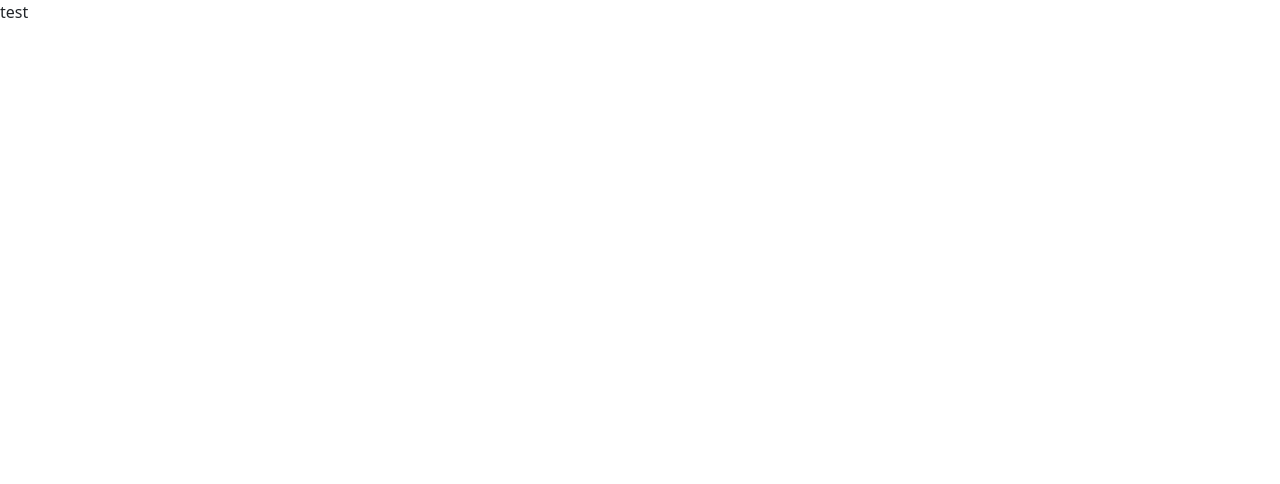
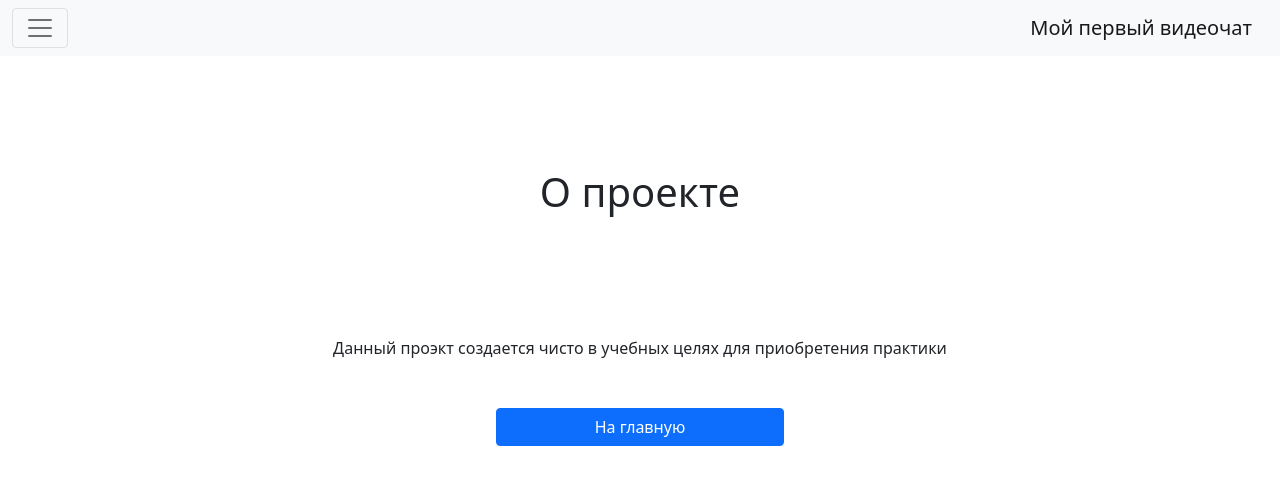
Before and after one commit to PGVlasov/my-video-chat, a React (Create React App) app: page /about in a window 1280 px wide. Shown: the top 484 px of the page. Built offline with nearby package versions, Linux system fonts and the light colour scheme.

Commit message:
router and pages added

```diff
--- a/src/App.js
+++ b/src/App.js
@@ -1,10 +1,22 @@
 import "bootstrap/dist/css/bootstrap.min.css";
+import { BrowserRouter, Routes, Route } from "react-router-dom";
+import { NavMenu } from "./components/NavMenu";
+import { AboutPage } from "./pages/AboutPage";
+import { MainPage } from "./pages/MainPage";
+import { NotFound404 } from "./pages/NotFound404";
+import { RoomPage } from "./pages/RoomPage";
 
 function App() {
   return (
-    <div className="App">
-      <p>test</p>
-    </div>
+    <BrowserRouter>
+      <NavMenu />
+      <Routes>
+        <Route element={<MainPage />} path="/" />
+        <Route element={<RoomPage />} path="/room/:id" />
+        <Route element={<AboutPage />} path="/about" />
+        <Route element={<NotFound404 />} path="*" />
+      </Routes>
+    </BrowserRouter>
   );
 }
 
--- /dev/null
+++ b/src/components/NavMenu.js
@@ -0,0 +1,27 @@
+import { Navbar, Container, Offcanvas, Nav, Card } from "react-bootstrap";
+
+export const NavMenu = () => {
+  return (
+    <Navbar bg="light" expand={false}>
+      <Container fluid>
+        <Navbar.Toggle aria-controls="offcanvasNavbar" />
+        <Navbar.Offcanvas
+          id="offcanvasNavbar"
+          aria-labelledby="offcanvasNavbarLabel"
+          placement="start"
+        >
+          <Offcanvas.Header closeButton>
+            <Offcanvas.Title id="offcanvasNavbarLabel">Menu</Offcanvas.Title>
+          </Offcanvas.Header>
+          <Offcanvas.Body>
+            <Nav className="justify-content-end flex-grow-1 pe-3">
+              <Nav.Link href="/">Main Page</Nav.Link>
+              <Nav.Link href="/about">About Page</Nav.Link>
+            </Nav>
+          </Offcanvas.Body>
+        </Navbar.Offcanvas>
+        <Navbar.Brand href="/">Мой первый видеочат</Navbar.Brand>
+      </Container>
+    </Navbar>
+  );
+};
--- /dev/null
+++ b/src/pages/AboutPage.js
@@ -0,0 +1,40 @@
+import { Button } from "react-bootstrap";
+import { useNavigate } from "react-router-dom";
+
+export const AboutPage = () => {
+  const navigation = useNavigate();
+
+  const clickHandler = () => {
+    navigation("/");
+  };
+
+  return (
+    <div
+      style={{
+        marginTop: "7rem",
+        display: "flex",
+        flexDirection: "column",
+        alignItems: "center",
+      }}
+    >
+      <h1>О проекте</h1>
+      <p
+        style={{
+          marginTop: "7rem",
+          display: "flex",
+          flexDirection: "column",
+          alignItems: "center",
+        }}
+      >
+        Данный проэкт создается чисто в учебных целях для приобретения практики
+      </p>
+
+      <Button
+        style={{ width: "18rem", marginTop: "2rem" }}
+        onClick={clickHandler}
+      >
+        На главную
+      </Button>
+    </div>
+  );
+};
--- /dev/null
+++ b/src/pages/MainPage.js
@@ -0,0 +1,13 @@
+export const MainPage = () => {
+  return (
+    <div
+      style={{
+        display: "flex",
+        flexDirection: "column",
+        alignItems: "center",
+      }}
+    >
+      <p>main page</p>
+    </div>
+  );
+};
--- /dev/null
+++ b/src/pages/NotFound404.js
@@ -0,0 +1,7 @@
+export const NotFound404 = () => {
+  return (
+    <div>
+      <h1>Страница не найдена</h1>
+    </div>
+  );
+};
--- /dev/null
+++ b/src/pages/RoomPage.js
@@ -0,0 +1,3 @@
+export const RoomPage = () => {
+  return <div>room</div>;
+};
```
